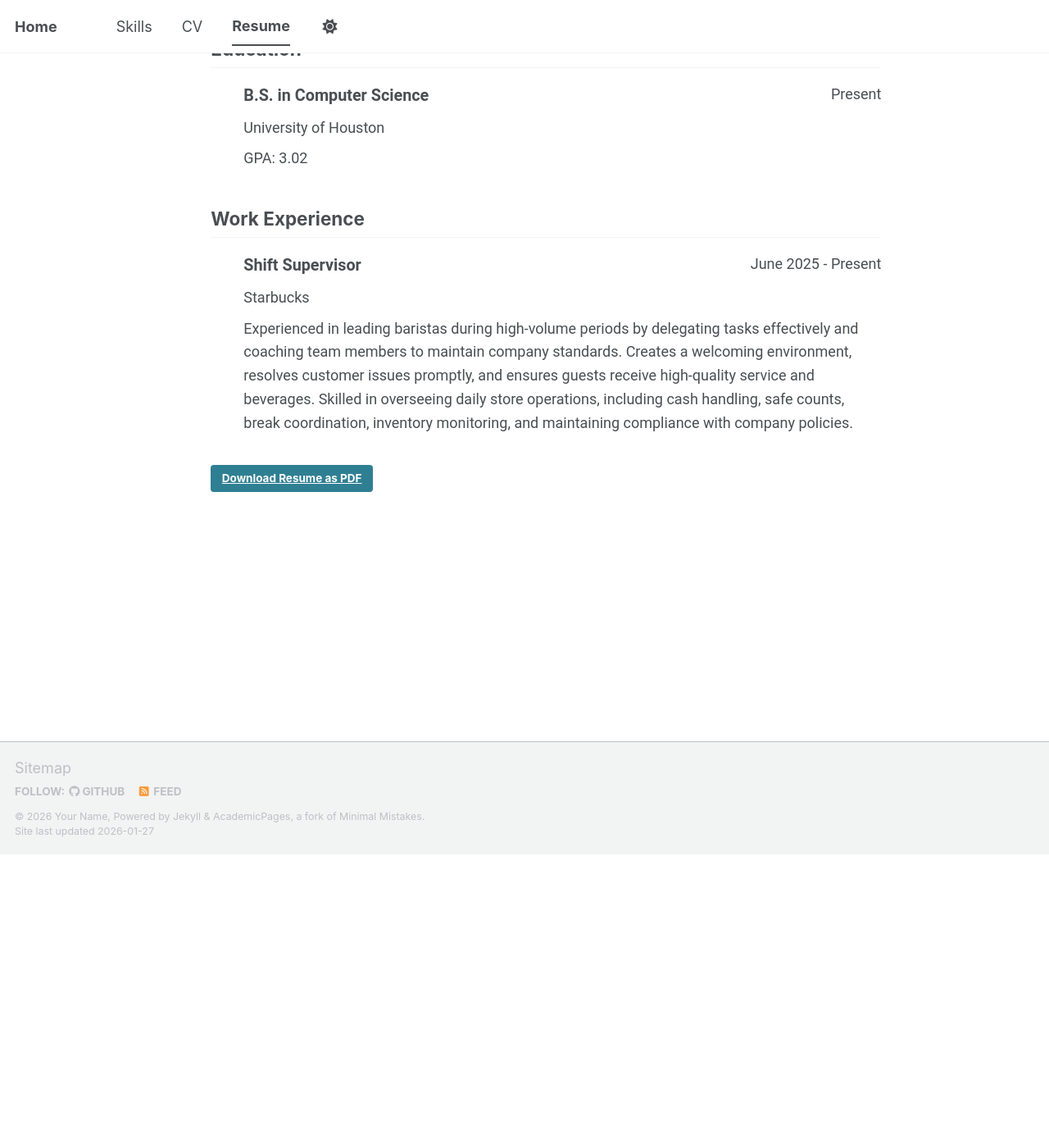
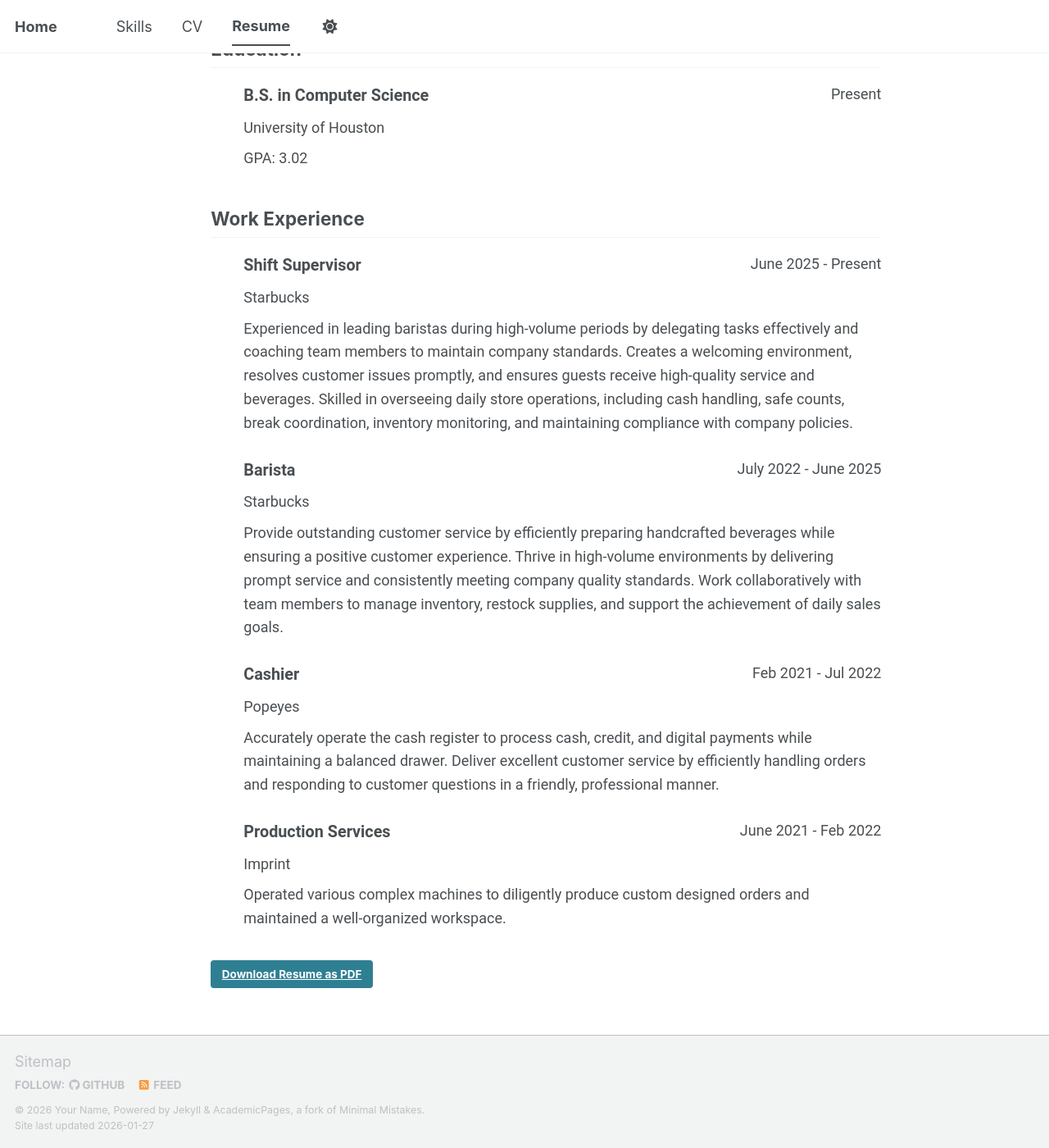
Before and after one commit to Queen-aty/Queen-aty.github.io, a Jekyll site: the page built from _pages/cv-json.md, in a window 1280 px wide and 1400 px high, scrolled down 358 px. Shown: the whole window at 82% size. Built offline with Jekyll 4.4.1, drawn with Linux system fonts in a browser that asks for light colours; a script bundle is joined from its source files by our own code; library files that are not in the unit come from our copies.

Commit message:
Update cv.json

```diff
--- a/_data/cv.json
+++ b/_data/cv.json
@@ -21,11 +21,32 @@
   },
   "work": [
     {
-       "position": "Shift Supervisor",
-        "startDate": "June 2025",
-        "endDate": "Present",
-         "company": "Starbucks",
-        "summary": "Experienced in leading baristas during high-volume periods by delegating tasks effectively and coaching team members to maintain company standards. Creates a welcoming environment, resolves customer issues promptly, and ensures guests receive high-quality service and beverages. Skilled in overseeing daily store operations, including cash handling, safe counts, break coordination, inventory monitoring, and maintaining compliance with company policies."
+      "position": "Shift Supervisor",
+      "startDate": "June 2025",
+      "endDate": "Present",
+      "company": "Starbucks",
+      "summary": "Experienced in leading baristas during high-volume periods by delegating tasks effectively and coaching team members to maintain company standards. Creates a welcoming environment, resolves customer issues promptly, and ensures guests receive high-quality service and beverages. Skilled in overseeing daily store operations, including cash handling, safe counts, break coordination, inventory monitoring, and maintaining compliance with company policies."
+    },
+    {
+      "position": "Barista",
+      "startDate": "July 2022",
+      "endDate": "June 2025",
+      "company": "Starbucks",
+      "summary": "Provide outstanding customer service by efficiently preparing handcrafted beverages while ensuring a positive customer experience. Thrive in high-volume environments by delivering prompt service and consistently meeting company quality standards. Work collaboratively with team members to manage inventory, restock supplies, and support the achievement of daily sales goals."
+    },
+    {
+      "position": "Cashier",
+      "startDate": "Feb 2021",
+      "endDate": "Jul 2022",
+      "company": "Popeyes",
+      "summary": "Accurately operate the cash register to process cash, credit, and digital payments while maintaining a balanced drawer. Deliver excellent customer service by efficiently handling orders and responding to customer questions in a friendly, professional manner."
+    },
+    {
+      "position": "Production Services",
+      "startDate": "June 2021",
+      "endDate": "Feb 2022",
+      "company": "Imprint",
+      "summary": "Operated various complex machines to diligently produce custom designed orders and maintained a well-organized workspace."
     }
   ],
   "education": [
```
